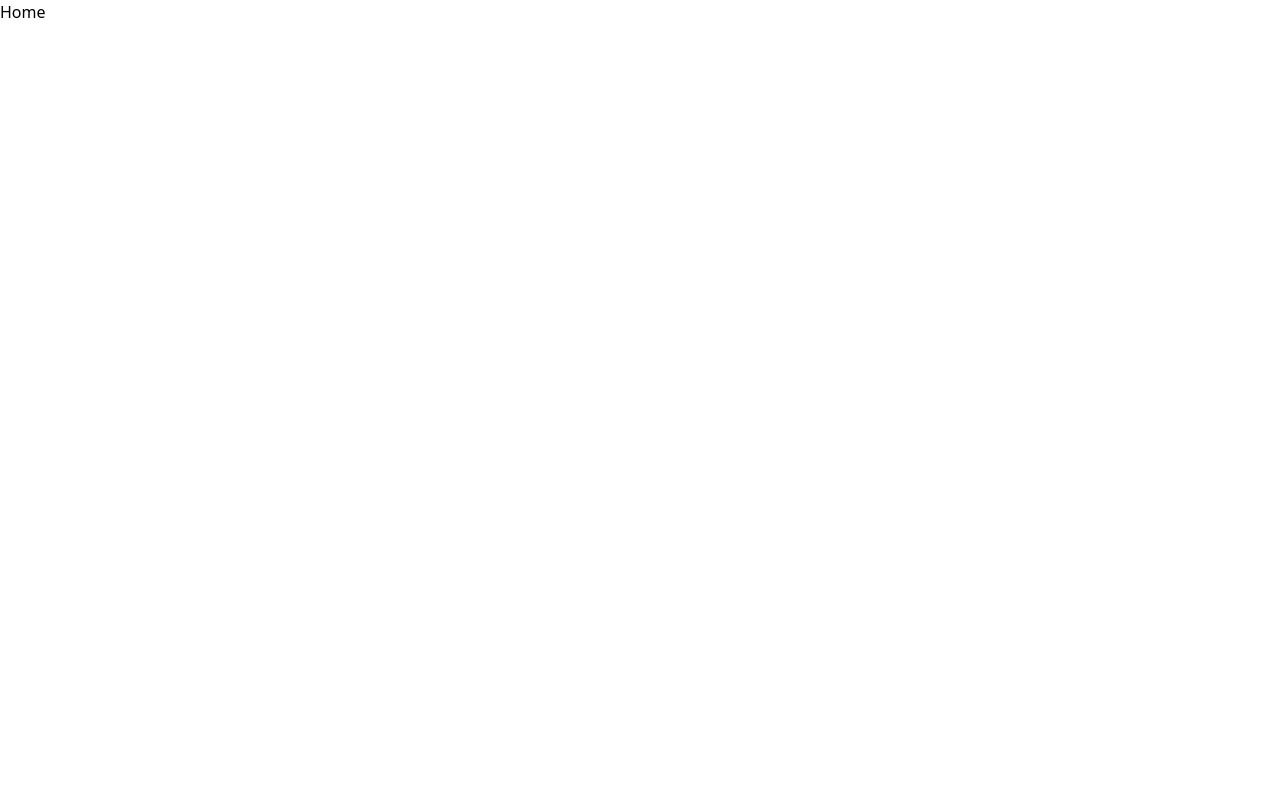
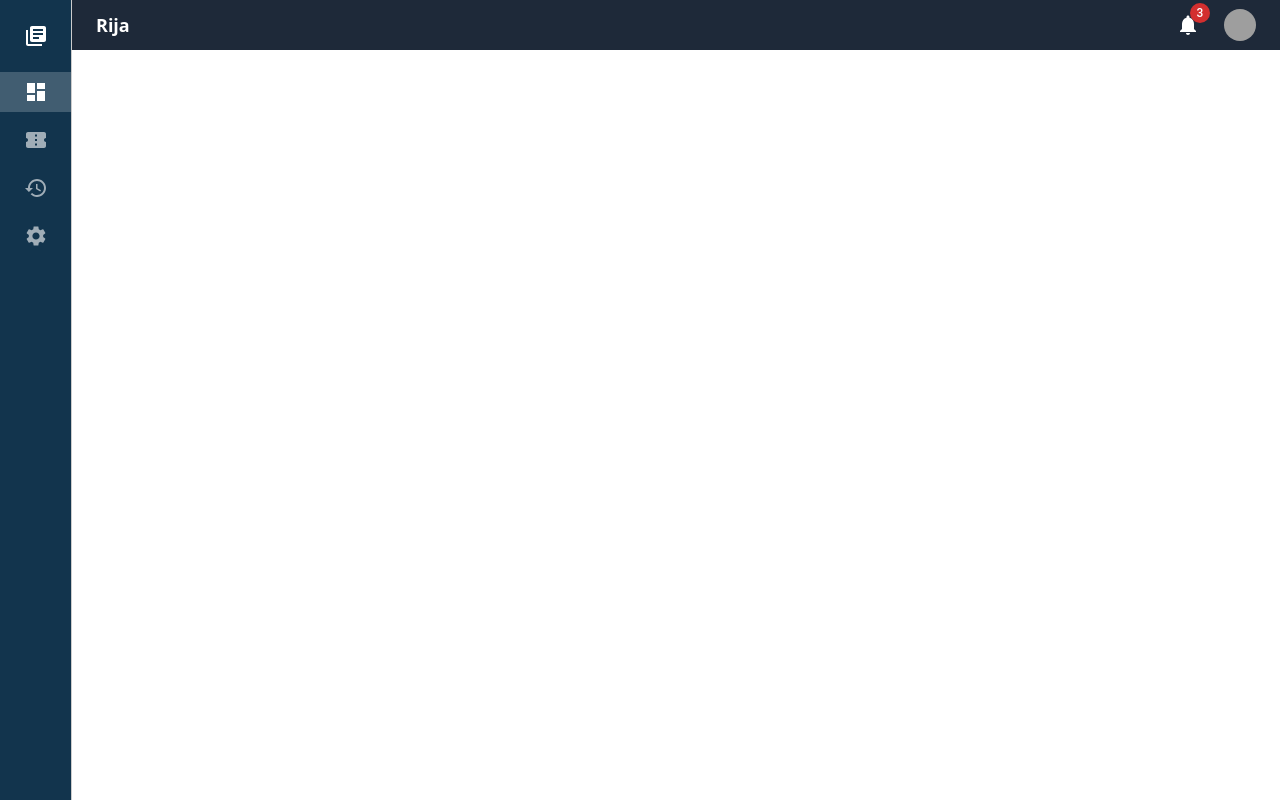
Before and after one commit to Gadisaka/Role-Based-Ticketing-System-Frontend, a React (Vite) app: page / in a window 1280 px wide. Built offline with nearby package versions, Linux system fonts and the light colour scheme; grey boxes are pictures that could not be loaded.

Commit message:
fix: update mock authentication state to true in App component

```diff
--- a/src/App.tsx
+++ b/src/App.tsx
@@ -15,7 +15,7 @@ import Ticket from "./pages/Ticket";
 import History from "./pages/History";
 
 function App() {
-  const isAuthenticated = false; // Mock authentication state
+  const isAuthenticated = true; // Mock authentication state
 
   return (
     <Router>
```
